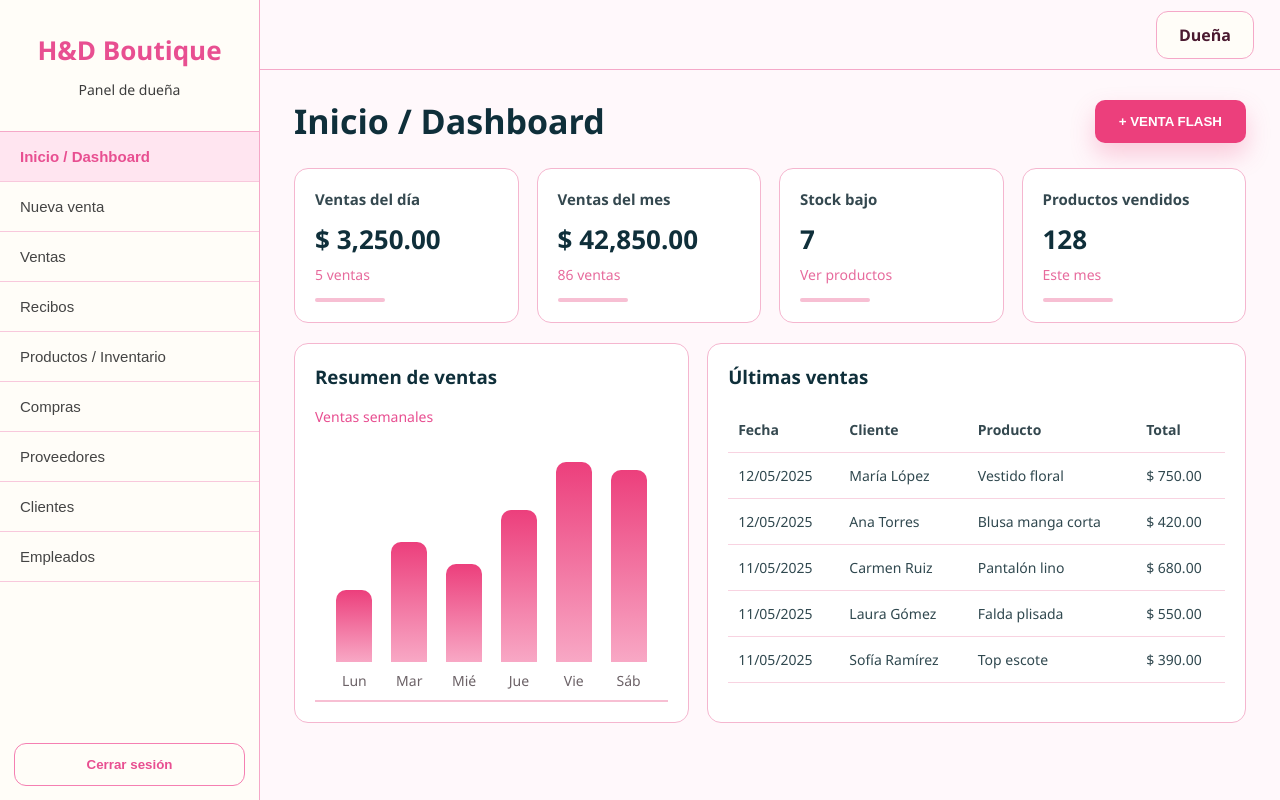
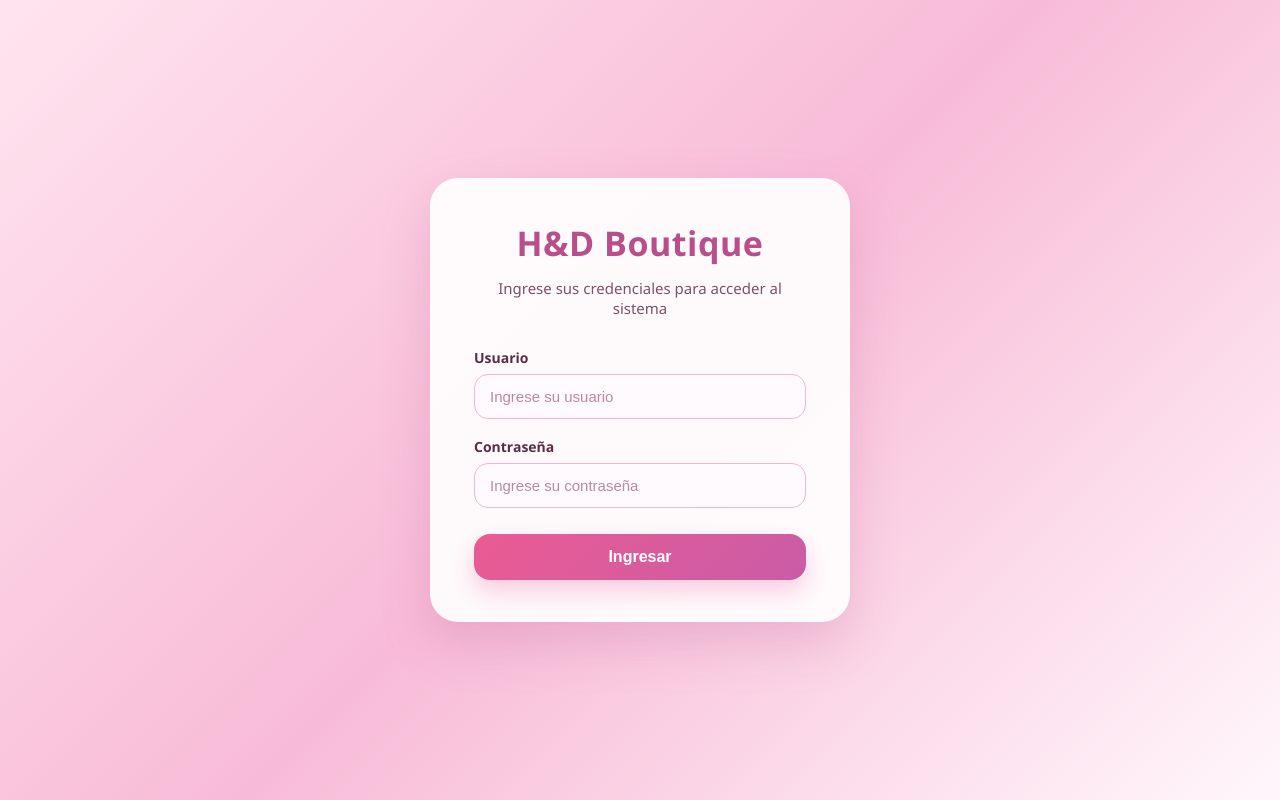
Before and after one commit to CrisNamendi21/Proyecto-de-Curso-H-D-boutique, a React (Vite) app in the folder frontend/: page / in a window 1280 px wide. Built offline with nearby package versions, Linux system fonts and the light colour scheme.

Commit message:
cambios de el login hasta el archivo .py routeres

```diff
--- a/frontend/src/App.jsx
+++ b/frontend/src/App.jsx
@@ -1,9 +1,38 @@
+import { useState } from "react";
 import "./App.css";
 
+import InicioSesion from "./pages/iniciosesion/InicioSesion";
 import DashboardDuena from "./pages/duena/Dashboard/DashboardDuena";
 
 function App() {
-  return <DashboardDuena />;
+  const [rol, setRol] = useState(null);
+
+  if (rol === "duena") {
+    return <DashboardDuena setRol={setRol} />;
+  }
+
+  if (rol === "colaborador") {
+    return (
+      <main className="login-page">
+        <section className="login-card">
+          <h1>H&D Boutique</h1>
+          <p>Panel del colaborador</p>
+          <h2>Dashboard de colaborador pendiente</h2>
+
+          <div className="login-options">
+            <button
+              className="login-btn colaborador"
+              onClick={() => setRol(null)}
+            >
+              Volver al inicio
+            </button>
+          </div>
+        </section>
+      </main>
+    );
+  }
+
+  return <InicioSesion setRol={setRol} />;
 }
 
 export default App;
--- /dev/null
+++ b/frontend/src/pages/iniciosesion/InicioSesion.css
@@ -0,0 +1,138 @@
+/* =========================
+   LOGIN H&D BOUTIQUE
+========================= */
+
+.inicio-sesion-page {
+  min-height: 100vh;
+  background: linear-gradient(135deg, #ffe4ef, #f8bbd7, #fff7fb);
+  display: flex;
+  align-items: center;
+  justify-content: center;
+  font-family: "Segoe UI", Arial, sans-serif;
+}
+
+.inicio-sesion-card {
+  width: 420px;
+  background: rgba(255, 255, 255, 0.92);
+  border-radius: 28px;
+  padding: 42px 44px;
+  box-shadow: 0 22px 50px rgba(184, 84, 132, 0.22);
+  text-align: center;
+}
+
+.inicio-sesion-card h1 {
+  margin: 0 0 12px;
+  font-size: 34px;
+  color: #b84f8a;
+  font-weight: 800;
+  letter-spacing: 0.5px;
+}
+
+.inicio-sesion-card p {
+  margin: 0 0 30px;
+  color: #7b5268;
+  font-size: 15px;
+}
+
+/* =========================
+   FORMULARIO
+========================= */
+
+.inicio-sesion-form {
+  display: flex;
+  flex-direction: column;
+  gap: 18px;
+}
+
+.campo-login {
+  text-align: left;
+}
+
+.campo-login label {
+  display: block;
+  margin-bottom: 7px;
+  color: #5a2d45;
+  font-size: 14px;
+  font-weight: 600;
+}
+
+.campo-login input {
+  width: 100%;
+  box-sizing: border-box;
+  padding: 13px 15px;
+  border: 1.5px solid #f3b6d2;
+  border-radius: 14px;
+  outline: none;
+  font-size: 15px;
+  color: #3b2633;
+  background: #fffafd;
+  transition: 0.2s ease;
+}
+
+.campo-login input::placeholder {
+  color: #b88aa2;
+}
+
+.campo-login input:focus {
+  border-color: #eb5b93;
+  background: #ffffff;
+  box-shadow: 0 0 0 4px rgba(235, 91, 147, 0.14);
+}
+
+/* =========================
+   MENSAJE DE ERROR
+========================= */
+
+.mensaje-error-login {
+  margin: -4px 0 0;
+  padding: 10px 12px;
+  border-radius: 12px;
+  background: #ffe8ee;
+  color: #b8305b !important;
+  font-size: 14px !important;
+  text-align: center;
+  font-weight: 500;
+}
+
+/* =========================
+   BOTÓN
+========================= */
+
+.btn-ingresar {
+  margin-top: 8px;
+  width: 100%;
+  border: none;
+  border-radius: 16px;
+  padding: 14px 18px;
+  background: linear-gradient(135deg, #eb5b93, #c95ca6);
+  color: white;
+  font-size: 16px;
+  font-weight: 700;
+  cursor: pointer;
+  box-shadow: 0 12px 24px rgba(235, 91, 147, 0.28);
+  transition: 0.2s ease;
+}
+
+.btn-ingresar:hover {
+  transform: translateY(-2px);
+  box-shadow: 0 16px 30px rgba(235, 91, 147, 0.36);
+}
+
+.btn-ingresar:active {
+  transform: translateY(0);
+}
+
+/* =========================
+   RESPONSIVE
+========================= */
+
+@media (max-width: 520px) {
+  .inicio-sesion-card {
+    width: 86%;
+    padding: 34px 24px;
+  }
+
+  .inicio-sesion-card h1 {
+    font-size: 28px;
+  }
+}
--- /dev/null
+++ b/frontend/src/pages/iniciosesion/InicioSesion.jsx
@@ -0,0 +1,81 @@
+import { useState } from "react";
+import "./InicioSesion.css";
+
+function InicioSesion({ setRol }) {
+  const [usuario, setUsuario] = useState("");
+  const [contrasena, setContrasena] = useState("");
+  const [error, setError] = useState("");
+
+  const iniciarSesion = async (e) => {
+    e.preventDefault();
+    setError("");
+
+    if (usuario.trim() === "" || contrasena.trim() === "") {
+      setError("Debe ingresar usuario y contraseña.");
+      return;
+    }
+
+    try {
+      const respuesta = await fetch("http://127.0.0.1:8000/auth/login", {
+        method: "POST",
+        headers: {
+          "Content-Type": "application/json",
+        },
+        body: JSON.stringify({
+          usuario: usuario,
+          contrasena: contrasena,
+        }),
+      });
+
+      const data = await respuesta.json();
+
+      if (!respuesta.ok) {
+        setError(data.detail || "Usuario o contraseña incorrectos.");
+        return;
+      }
+
+      setRol(data.rol);
+    } catch (error) {
+      setError("No se pudo conectar con el servidor.");
+    }
+  };
+
+  return (
+    <main className="inicio-sesion-page">
+      <section className="inicio-sesion-card">
+        <h1>H&D Boutique</h1>
+        <p>Ingrese sus credenciales para acceder al sistema</p>
+
+        <form className="inicio-sesion-form" onSubmit={iniciarSesion}>
+          <div className="campo-login">
+            <label>Usuario</label>
+            <input
+              type="text"
+              placeholder="Ingrese su usuario"
+              value={usuario}
+              onChange={(e) => setUsuario(e.target.value)}
+            />
+          </div>
+
+          <div className="campo-login">
+            <label>Contraseña</label>
+            <input
+              type="password"
+              placeholder="Ingrese su contraseña"
+              value={contrasena}
+              onChange={(e) => setContrasena(e.target.value)}
+            />
+          </div>
+
+          {error && <p className="mensaje-error-login">{error}</p>}
+
+          <button className="btn-ingresar" type="submit">
+            Ingresar
+          </button>
+        </form>
+      </section>
+    </main>
+  );
+}
+
+export default InicioSesion;
```
Also changed, not shown: 2 other files (tests, documents, lock files or other folders).
